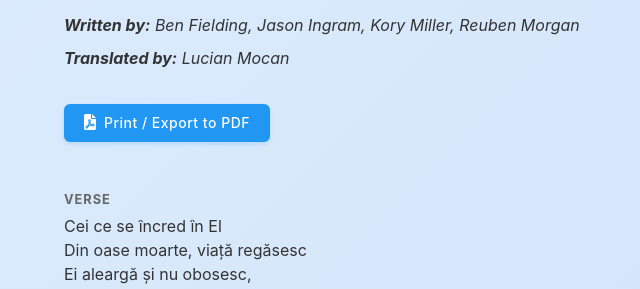
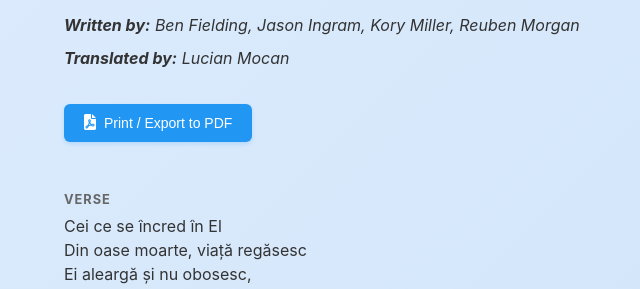
Before and after one commit to lucianmocan/lucianmocan.github.io, a Jekyll site: the page built from _songs/doorkeeper_cxmmxns.md, in a window 1280 px wide. Shown: the part 459-748 px from the top of the page, without its empty margins (308-948 px from the left). Built offline with Jekyll 4.4.1, drawn with Linux system fonts in a browser that asks for light colours.

Commit message:
remove weird spacing and font style choice ?

```diff
--- a/assets/css/_sass/_song.scss
+++ b/assets/css/_sass/_song.scss
@@ -51,8 +51,7 @@
     }
 
     .print-text {
-        font-family: -apple-system, BlinkMacSystemFont, "Segoe UI", Roboto, sans-serif;
-        letter-spacing: 0.5px;
+
     }
 }
 
--- a/assets/css/style.css
+++ b/assets/css/style.css
@@ -297,11 +297,6 @@ nav a:hover {
 .print-button .print-icon {
   font-size: 16px;
 }
-.print-button .print-text {
-  font-family: -apple-system, BlinkMacSystemFont, "Segoe UI", Roboto, sans-serif;
-  letter-spacing: 0.5px;
-}
-
 /* Song Content Styles */
 .verse,
 .chorus,
```
Also changed, not shown: 1 other file.
